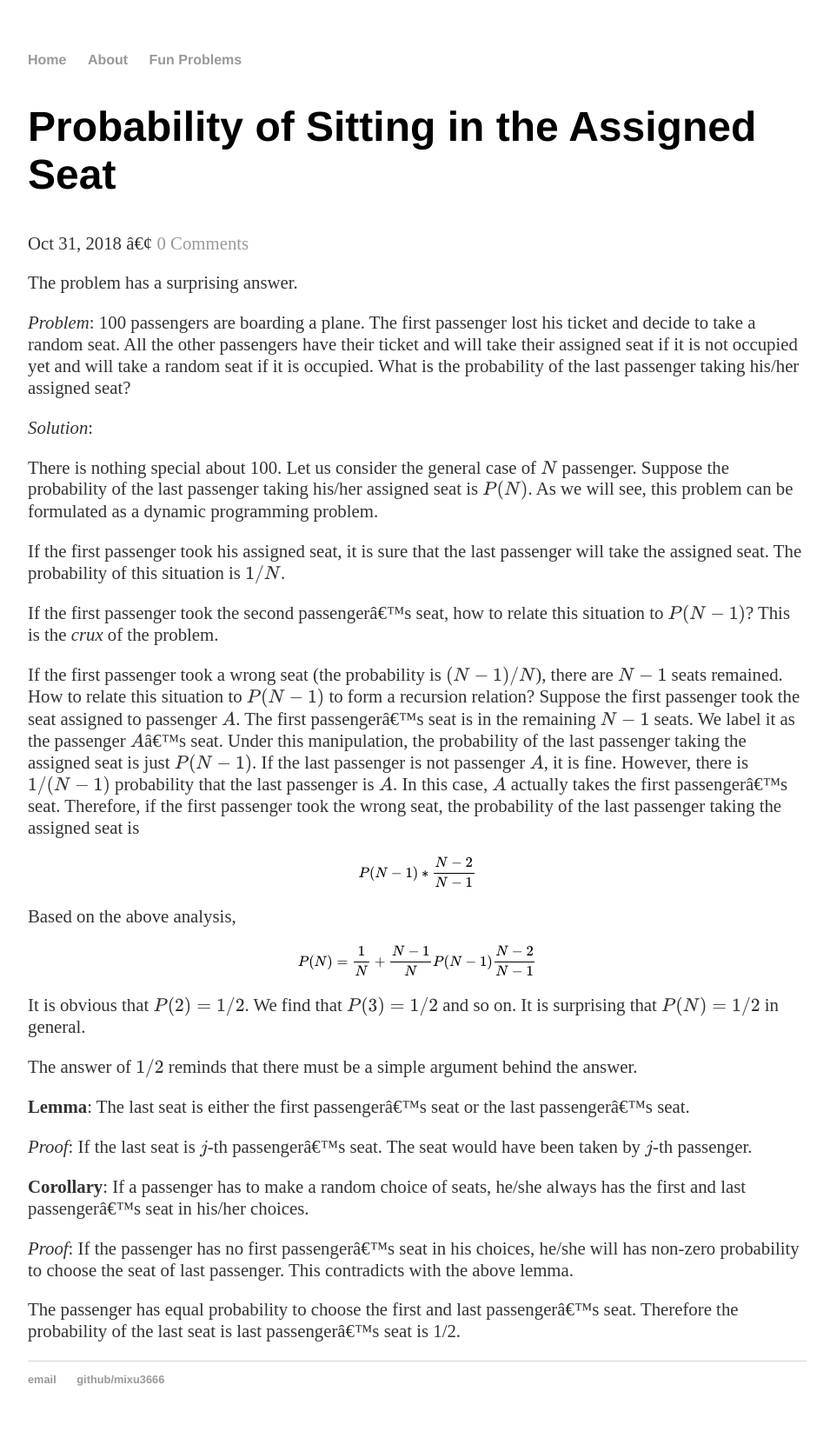
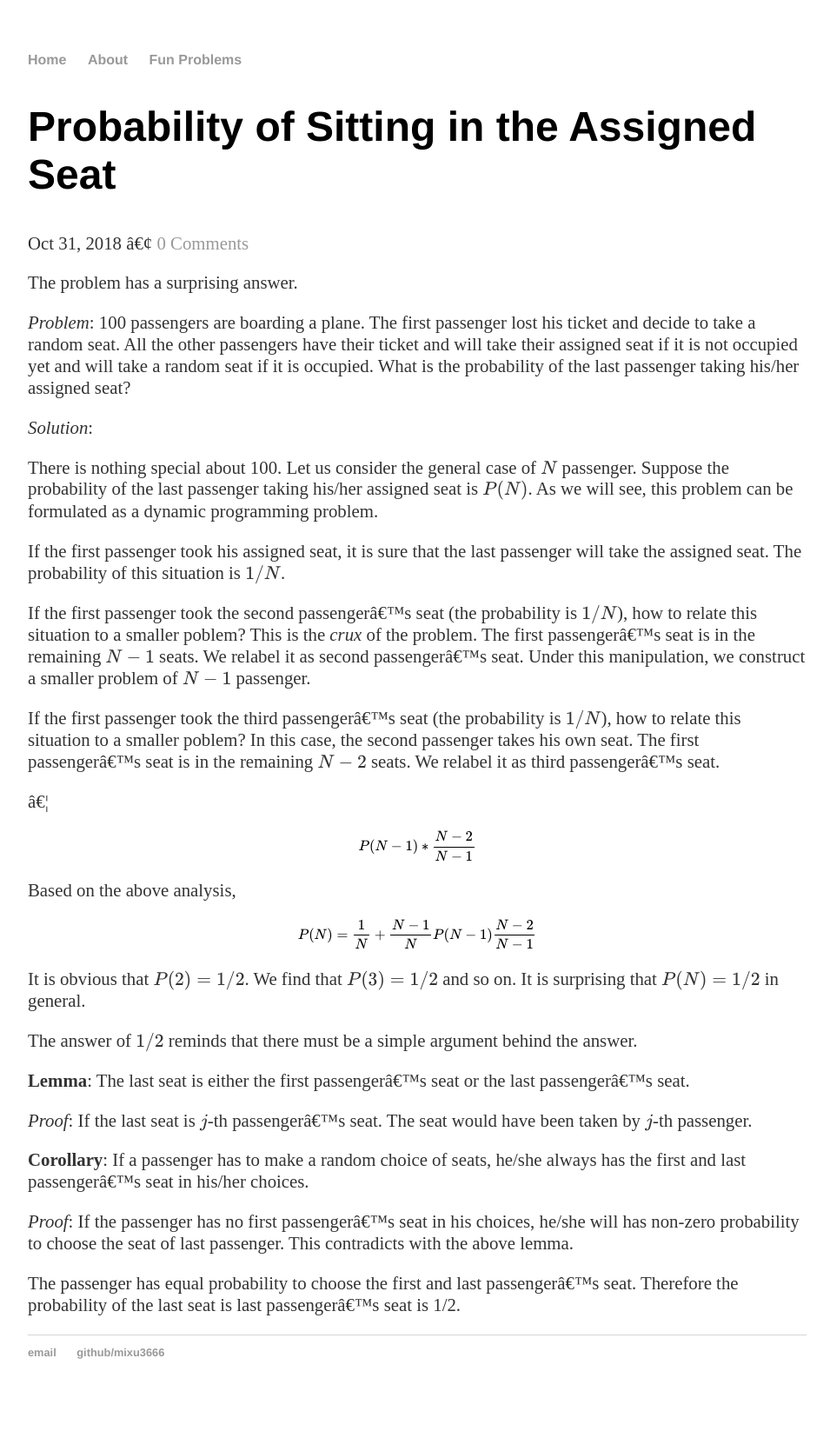
Before and after one commit to mixu3666/mixu3666.github.io, a Jekyll site: the page built from _posts/2018-10-31-Probability-of-Sitting-in-the-Assigned-Seat.md, in a window 1280 px wide. Shown: the whole page at 87% size, without its empty margins (160-1115 px from the left). Built offline with Jekyll 4.4.1, drawn with Linux system fonts in a browser that asks for light colours; formulas are drawn with MathJax 3; a script that is not in the unit is left out; comment, search, counter and statistics services are not loaded; after the commit the page ends 1623 px from its top, so only the background shows below that.

Commit message:
Update 2018-10-31-Probability-of-Sitting-in-the-Assigned-Seat.md

```diff
--- a/_posts/2018-10-31-Probability-of-Sitting-in-the-Assigned-Seat.md
+++ b/_posts/2018-10-31-Probability-of-Sitting-in-the-Assigned-Seat.md
@@ -16,9 +16,13 @@ There is nothing special about 100. Let us consider the general case of $N$ pass
 
 If the first passenger took his assigned seat, it is sure that the last passenger will take the assigned seat. The probability of this situation is $1/N$.
 
-If the first passenger took the second passenger's seat, how to relate this situation to $P(N-1)$? This is the *crux* of the problem.
+If the first passenger took the second passenger's seat (the probability is $1/N$), how to relate this situation to a smaller poblem? This is the *crux* of the problem. The first passenger's seat is in the remaining $N-1$ seats. We relabel it as second passenger's seat. Under this manipulation, we construct a smaller problem of $N-1$ passenger.
 
-If the first passenger took a wrong seat (the probability is $(N-1)/N$), there are $N-1$ seats remained. How to relate this situation to $P(N-1)$ to form a recursion relation?  Suppose the first passenger took the seat assigned to passenger $A$. The first passenger's seat is in the remaining $N-1$ seats. We label it as the passenger $A$'s seat. Under this manipulation, the probability of the last passenger taking the assigned seat is just $P(N-1)$. If the last passenger is not passenger $A$, it is fine. However, there is $1/(N-1)$ probability that the last passenger is $A$. In this case, $A$ actually takes the first passenger's seat. Therefore, if the first passenger took the wrong seat, the probability of the last passenger taking the assigned seat is
+If the first passenger took the third passenger's seat (the probability is $1/N$), how to relate this situation to a smaller poblem? In this case, the second passenger takes his own seat. The first passenger's seat is in the remaining $N-2$ seats. We relabel it as third passenger's seat.
+
+...
+
+
 
 $$
 P(N-1)*\frac{N-2}{N-1}
```
